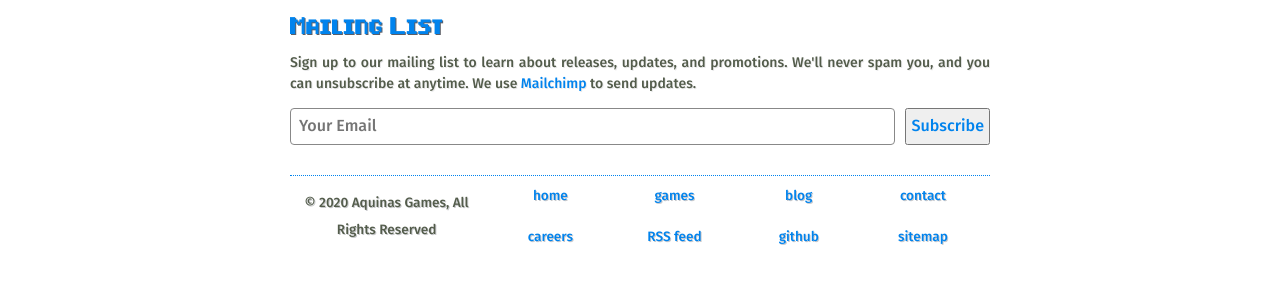
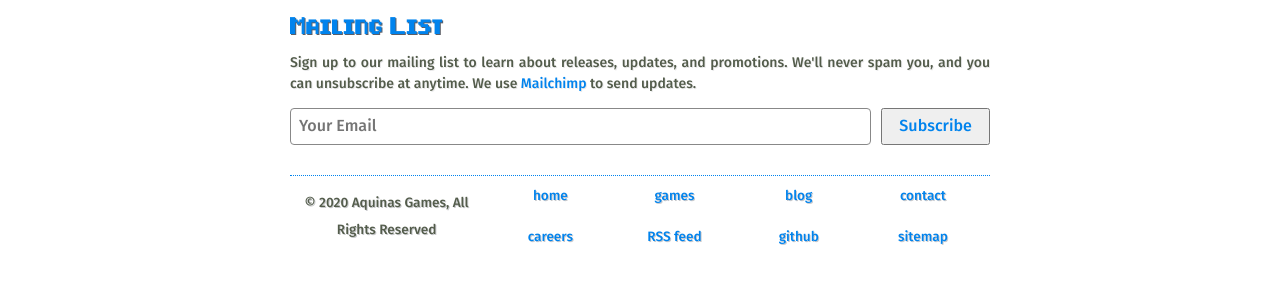
Before and after one commit to AquinasGames/website, a Jekyll site: the page built from index.html, in a window 1280 px wide. Shown: the part 275-559 px from the top of the page. Built offline with Jekyll 4.4.1, drawn with Linux system fonts in a browser that asks for light colours.

Commit message:
Add left/right padding on buttons for chrome

```diff
--- a/css/contact.css
+++ b/css/contact.css
@@ -92,7 +92,7 @@
 
 #mc-embedded-subscribe {
     height: 100%;
-    padding: 0.25em !important;
+    padding: 0.25em 1em !important;
     color: #0083ED !important;
     font-size: 1.15em !important;
     font-family: 'Fira Sans', sans-serif !important;
```
